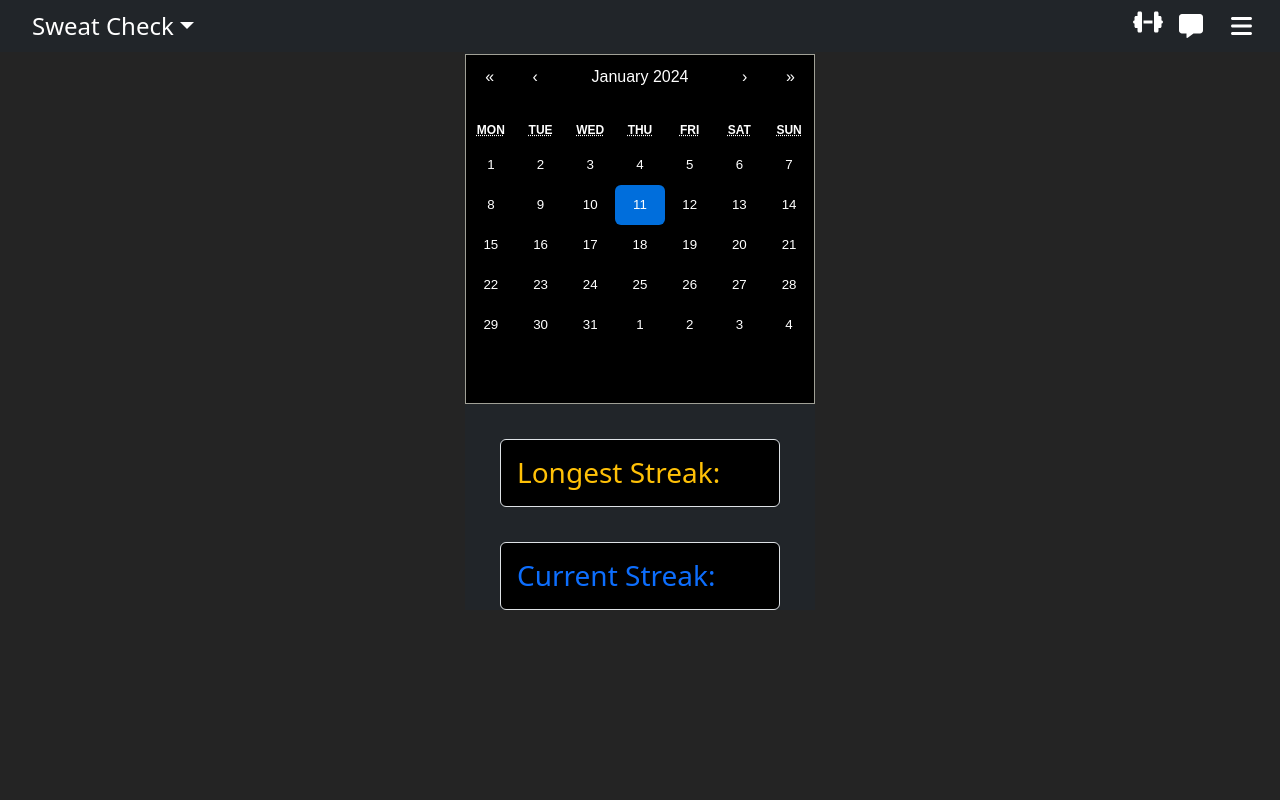
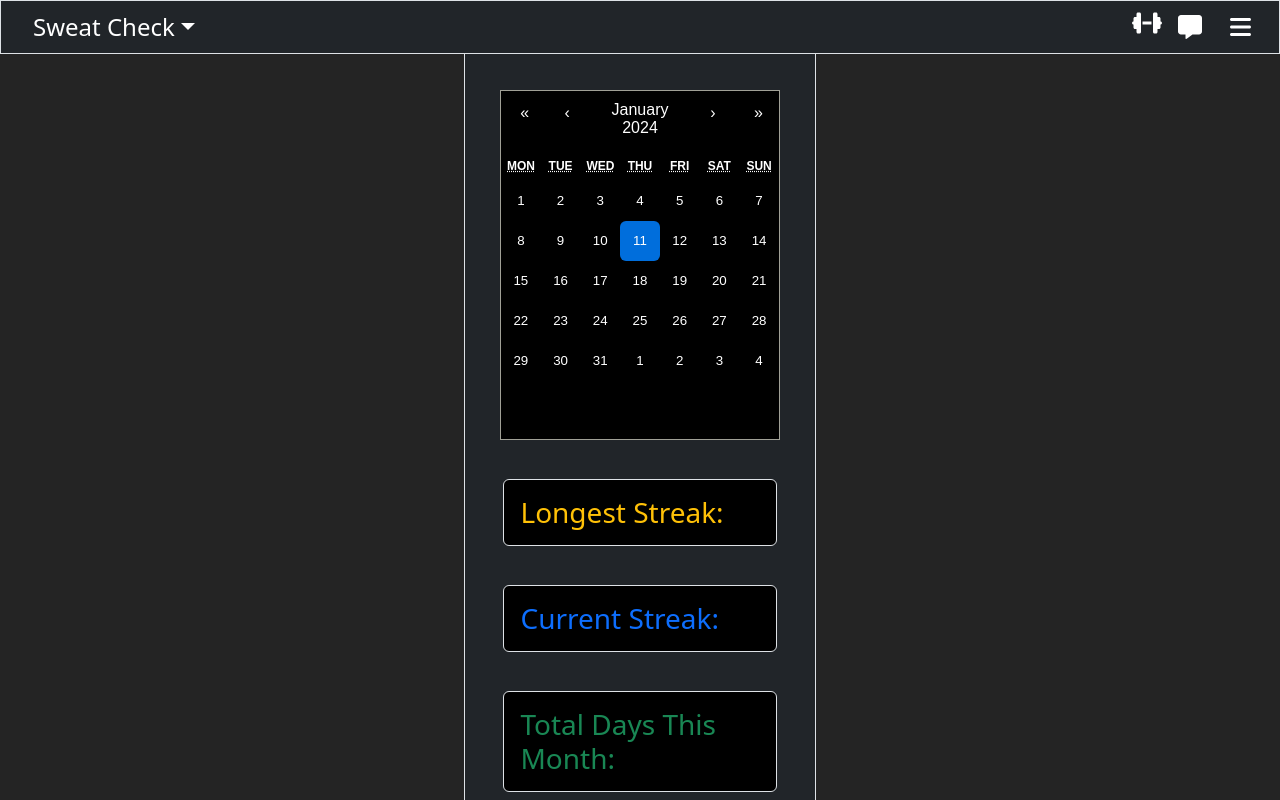
Before and after one commit to Seidler93/Sweat-Check, a React (Vite) app in the folder client/: page /calendar in a window 1280 px wide. Shown: the top 800 px of the page. Built offline with nearby package versions, Linux system fonts and the light colour scheme.

Commit message:
updated css

```diff
--- a/client/src/App.css
+++ b/client/src/App.css
@@ -1,9 +1,14 @@
+
 h2 {
   color: white!important;
 }
-/* calendar.css */
+.CalPage{
+  padding-top: 3.4rem;
 
-/* Customize the size of the Calendar component */
+}
+.Cal{
+  margin: 10%;
+}
 .custom-calendar {
   max-width: 900px;
   margin: 0 auto;
@@ -14,14 +19,13 @@ h2 {
 
 .react-calendar *{
   color:white;
-}
-.longest{
-  margin: 10%;
 
 }
-.Current{
-  margin: 10%;
+.Streaks{
+  margin: 10.9886%;
+
 }
+
 
 .logo {
   height: 6em;
--- a/client/src/components/Header/index.jsx
+++ b/client/src/components/Header/index.jsx
@@ -38,7 +38,7 @@ export default function Header ({ showMenu, setShowMenu}) {
   // }, [])
 
   return (
-    <Nav className='f2 bg-dark d-flex justify-content-between fixed-top'>
+    <Nav className='f2 bg-dark d-flex justify-content-between fixed-top border '>
       <NavDropdown  title="Sweat Check" id="nav-dropdown" className='ps-3 d-flex align-items-center justify-content-center'>
         <NavDropdown.Item >Feed 1</NavDropdown.Item>
         <NavDropdown.Item >Feed 2</NavDropdown.Item>
--- a/client/src/pages/CalendarPage.jsx
+++ b/client/src/pages/CalendarPage.jsx
@@ -41,12 +41,16 @@ datesWorkedOut = [...datesWorkedOut, dateCheckedIn]
         <HomeMenu />
       ) : (
         <>
-        <div className='hp bg-dark  '>
+        <div className='CalPage bg-dark border  '>
+          <div className='Cal'>
             {/* <Calendar onChange={onChange} value = {date}/> */}
             <Calendar onChange={onChange} value={date} tileClassName={getTileClassName} className="custom-calendar bg-black text-light " />
+            </div>
          <div className='streaks'>
-          <h3 className='longest  bg-black text-warning rounded p-3 border'>Longest Streak:</h3>
-          <h3 className='Current bg-black text-primary rounded p-3 border'>Current Streak:</h3>
+          <h3 className='Streaks  bg-black text-warning rounded p-3 border'>Longest Streak:</h3>
+          <h3 className='Streaks bg-black text-primary rounded p-3 border'>Current Streak:</h3>
+          <h3 className='Streaks  bg-black text-success rounded p-3 border'>Total Days This Month:</h3>
+          <h3 className='Streaks bg-black text-info rounded p-3 border'>Total Days This Year:</h3>
          </div>
          </div>
         </>
```
